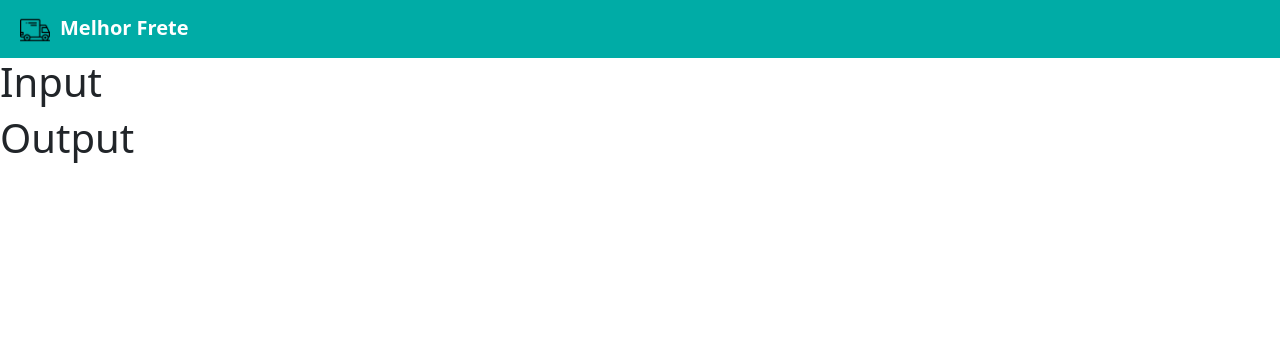
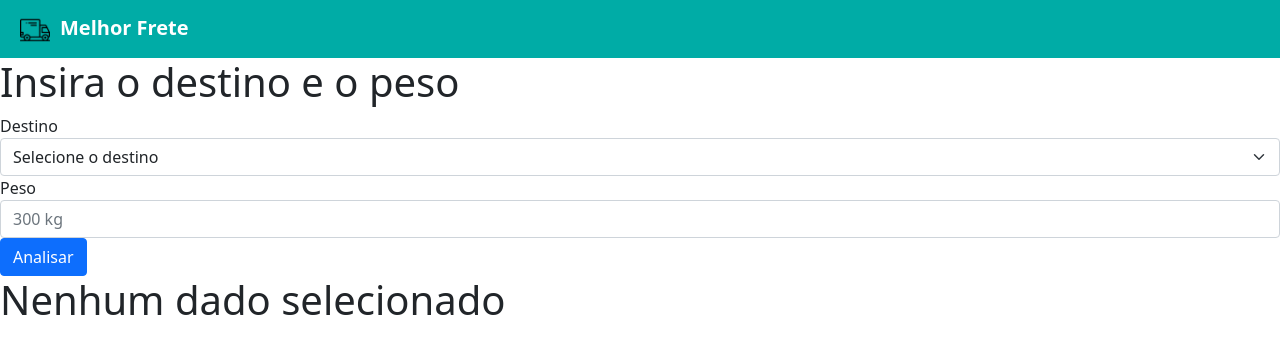
Before and after one commit to Gabriel-CR/desafio_coorlab, a Vue app: page / in a window 1280 px wide. Shown: the top 354 px of the page. Built offline with nearby package versions, Linux system fonts and the light colour scheme.

Commit message:
feat: layout init

```diff
--- a/src/components/BestTransport.vue
+++ b/src/components/BestTransport.vue
@@ -6,19 +6,39 @@
         <b>{{ appName }}</b>
       </b-navbar-brand>
     </b-navbar>
-    <Main></Main>
+    <form>
+      <h1>Insira o destino e o peso</h1>
+      <!-- input de destino -->
+      <label for="cidade">Destino</label>
+      <select class="form-select" aria-label="Destino" id="destino">
+        <option selected>Selecione o destino</option>
+      </select>
+      <!-- input de peso -->
+      <label for="peso">Peso</label>
+      <input
+        type="text"
+        class="form-control"
+        id="peso"
+        placeholder="300 kg"
+        aria-label="Peso"
+      />
+      <!-- botao de analisar -->
+      <button type="button" class="btn btn-primary">Analisar</button>
+    </form>
+    <!-- saida dos dados -->
+    <div>
+      <h1>Nenhum dado selecionado</h1>
+    </div>
   </div>
 </template>
 
 <script>
 import { BNavbar, BNavbarBrand } from "bootstrap-vue";
-import Main from "./Main.vue";
 
 export default {
   components: {
     BNavbar,
     BNavbarBrand,
-    Main,
   },
   data() {
     const appName = "";
@@ -30,6 +50,7 @@ export default {
   created() {
     // Implemente aqui o GET dos dados da API REST
     // para que isso ocorra na inicialização da pagina
+
     this.appName = "Melhor Frete";
   },
   methods: {
@@ -38,6 +59,7 @@ export default {
       console.log(this.appName);
     },
   },
+  watch: {},
 };
 </script>
 
--- a/src/components/Main.vue
+++ /dev/null
@@ -1,14 +0,0 @@
-<template>
-  <div class="title">
-    <h1>Input</h1>
-    <h1>Output</h1>
-  </div>
-</template>
-
-<script>
-export default {
-  name: "MainComponent",
-};
-</script>
-
-<style scoped></style>
```
